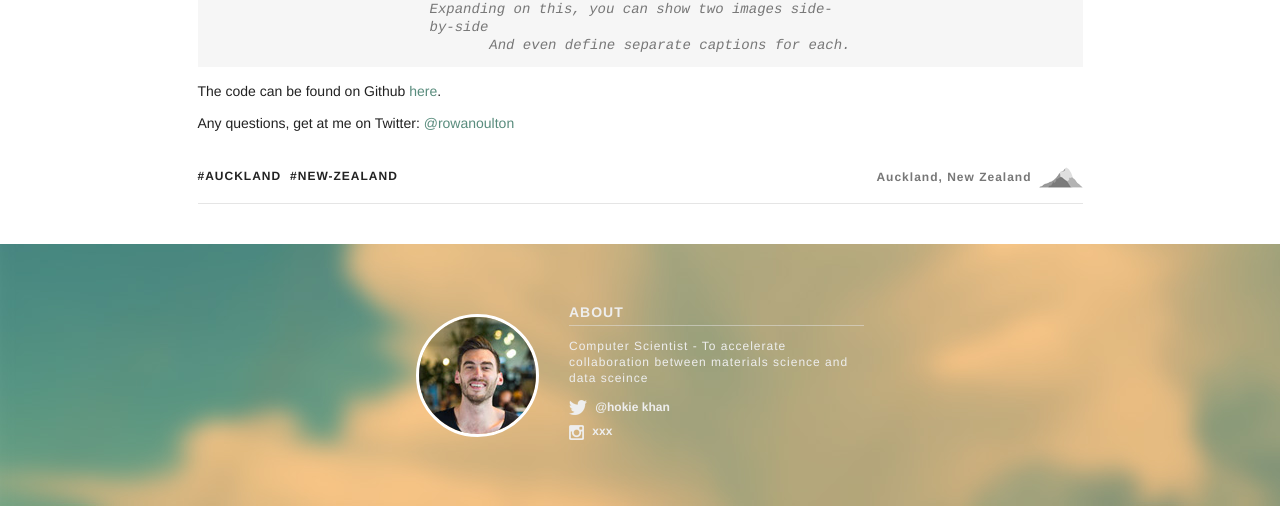
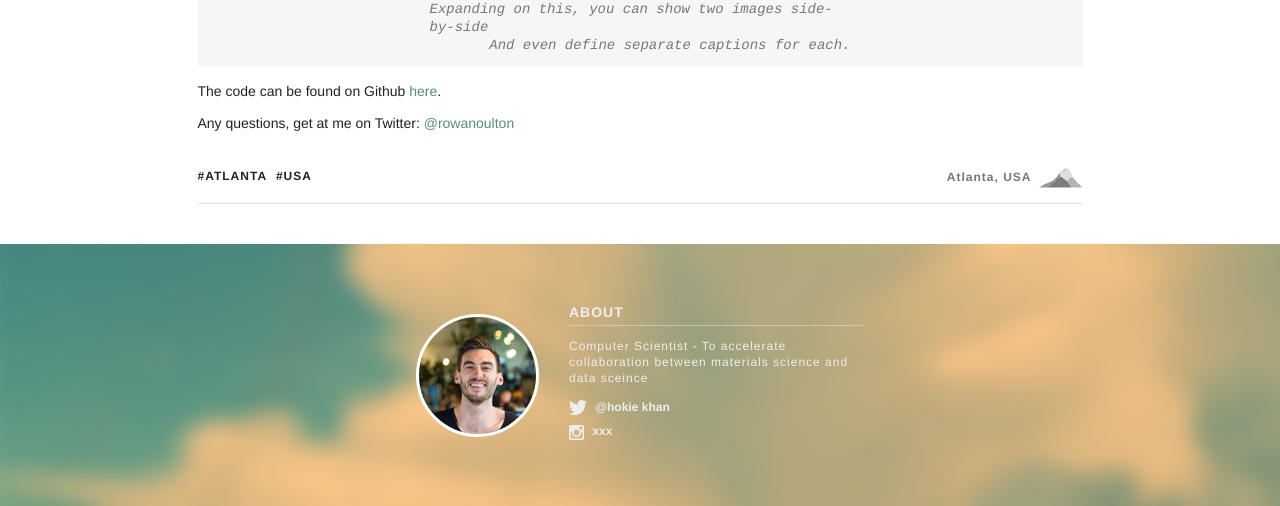
Before and after one commit to ahafeez7/ahafeez7.github.io, a Jekyll site: the page built from _posts/2014-08-12-the-travelog-theme.markdown, in a window 1280 px wide. Shown: the part 1303-1809 px from the top of the page. Built offline with Jekyll 4.4.1, drawn with Linux system fonts in a browser that asks for light colours.

Commit message:
edit fronmatter
change auckland newzealand to atlanta usa

```diff
--- a/_posts/2014-08-12-the-travelog-theme.markdown
+++ b/_posts/2014-08-12-the-travelog-theme.markdown
@@ -2,9 +2,9 @@
 layout: post
 title:  "MINED Research group"
 date:   2015-04-17
-categories: auckland, new-zealand
-location: Auckland, New Zealand
-tags: auckland new-zealand
+categories: ME, Georgia Tech
+location: Atlanta, USA
+tags: atlanta usa
 ---
 
 I am Abdul Hafeez, a Postdoc Fellow working with Dr. Kalidindi in Woodruff School of Mechanical Engineering at Georgia Tech. I am part of MINED Research group and my research focus is Materials Informatics. Currently, I am a member of MATIN -- a collaborative platform for innovative materials community. The goal is to accelerate the materials research by fostering collaborations between scientists in different fields of science, including material science, data science, chemical engineers, and manufacturing experts. MATIN is a git-hub based platform that enables online collaboration by sharing data, code and online blogging on top of the shared data/code among scientists, through the use of an umbrella of collaboration tools including but not limited to the dropbox and fliker (data storage), linkedin (for social networking), sharedLaTeX (collaborative editing) etc. Our research include online tools that we can integrate into our github-based platform to ease the collaboration and build a materials research community.
```
